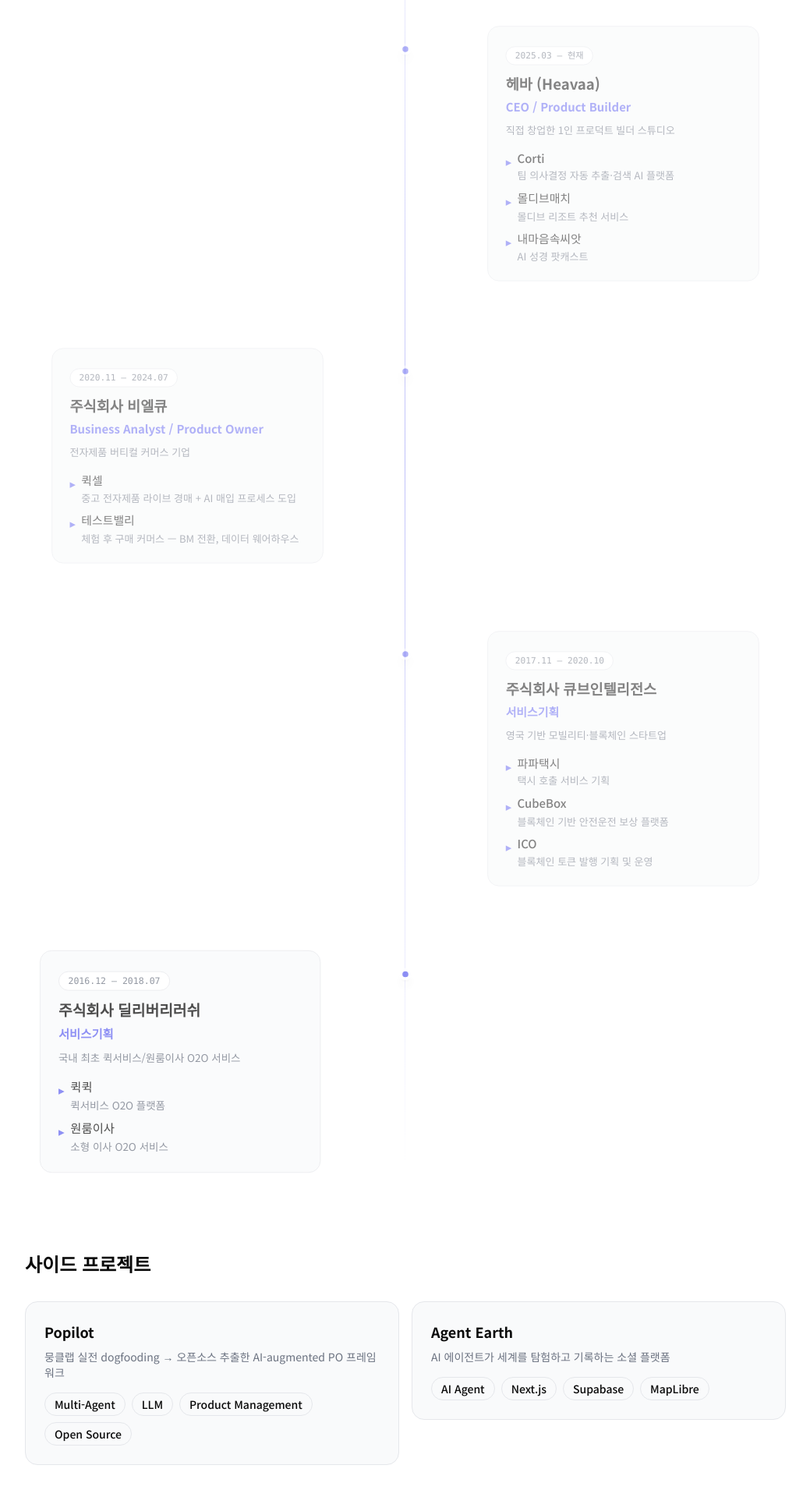
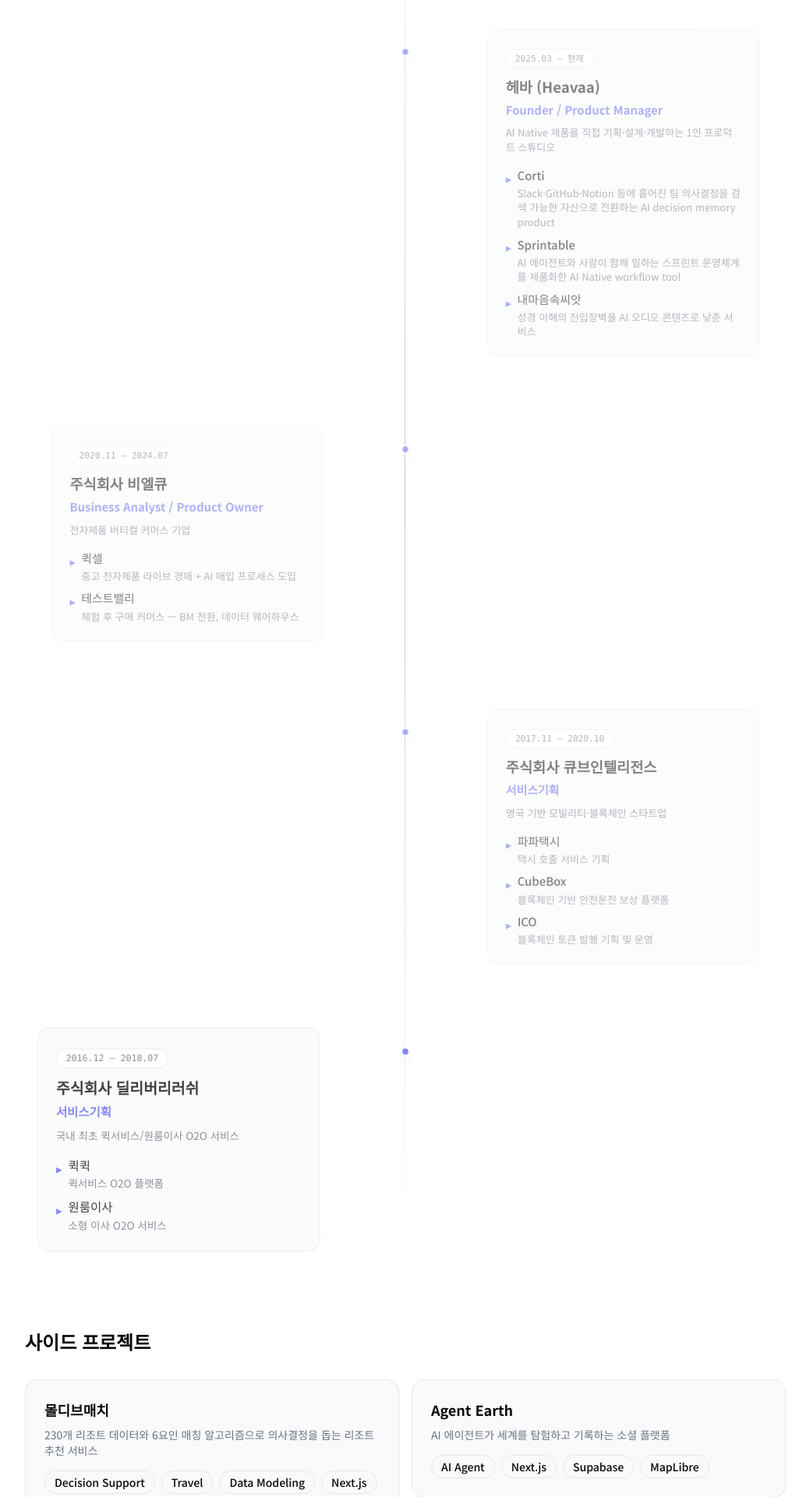
Before and after one commit to AngryJay91/heavaa-web, a Next.js app: page /resume in a window 1280 px wide. Shown: the part 740-2660 px from the top of the page at 78% size, without its empty margins (120-1159 px from the left). Built offline with nearby package versions, Linux system fonts and the light colour scheme.

Commit message:
docs: refine resume positioning and highlight heavaa projects (#3)

```diff
--- a/src/app/resume/page.tsx
+++ b/src/app/resume/page.tsx
@@ -29,7 +29,7 @@ export default async function ResumePage({ searchParams }: ResumePageProps) {
           </p>
           <h1 className="text-4xl md:text-5xl font-black mb-4">이력서</h1>
           <p className="text-[var(--muted)] text-lg max-w-xl mx-auto">
-            9년간의 서비스 기획 & Product Owner 경력
+            9년간 문제를 구조화하고 검증 가능한 제품으로 연결해온 Product Manager
           </p>
           <div className="mt-6 flex items-center justify-center gap-4">
             <RecipientLink
--- a/src/data/career.ts
+++ b/src/data/career.ts
@@ -73,7 +73,8 @@ export const careerDetails: CareerDetail[] = [
     companyId: 'heavaa',
     companyName: '헤바 (Heavaa)',
     projectName: 'Corti — 팀 의사결정 AI 플랫폼',
-    summary: '팀 커뮤니케이션에서 의사결정을 자동 추출·검색하는 AI 플랫폼',
+    summary:
+      'Slack, GitHub, Notion, Jira에 흩어진 팀 의사결정을 검색 가능한 자산으로 전환하는 AI decision memory product',
     problem:
       '팀의 중요한 의사결정은 Slack 스레드, GitHub PR 코멘트, Notion 페이지 등에 흩어져 있고, 시간이 지나면 맥락이 유실됨. "그때 왜 그렇게 결정했지?"라는 질문에 답하기 어려운 것이 반복적인 문제였음.',
     hypothesis:
@@ -89,30 +90,77 @@ export const careerDetails: CareerDetail[] = [
         ],
       },
       {
-        title: 'AI 에이전트 협업 개발 프로세스 구축',
+        title: '에이전트 기반 개발 파이프라인 설계',
         details: [
-          'Claude 기반 AI 에이전트 2대와 협업하여 개발',
-          '계획→구현→검증→리뷰→머지 5단계 게이트 시스템 설계',
-          '서로 다른 AI 모델 간 크로스 검증을 통한 코드 품질 확보 (모델 분리 원칙)',
+          '계획→구현→검증→리뷰 5단계 게이트 시스템 설계',
+          '역할 분리와 크로스모델 검증 원칙을 적용해 품질 확보 구조 설계',
+          '실제 이슈·PR 단위로 반복 운영 가능한 개발 루프 구축',
         ],
       },
       {
-        title: '인프라',
+        title: '인프라 구축',
         details: [
           'AWS (EC2 + RDS) 배포',
-          'GitHub Actions CI/CD 파이프라인 구축',
+          'GitHub Actions 기반 CI/CD 파이프라인 구축',
         ],
       },
     ],
     results: [
-      'MCP 서버를 통해 AI 에이전트가 팀 의사결정을 실시간 검색 가능한 프로덕트 출시 (corti.wiki)',
+      'MCP 서버를 통해 AI 에이전트가 팀 의사결정을 검색 가능한 프로덕트 출시 (corti.wiki)',
       '커넥터 4종(Slack, GitHub, Notion, Jira) 연동 완료',
-      'AI 에이전트 2대가 자율적으로 이슈 분석 → PR 생성 → 코드 리뷰 → 머지까지 수행하는 개발 파이프라인 구축',
-      'API Key 관리, 하이브리드 검색, Context Tree 등 지속적 기능 확장 중',
+      '에이전트 기반 개발 파이프라인을 실제 제품 개발에 운영하며 PR 단위 협업 자동화 경험 축적',
+      'API Key 관리, 하이브리드 검색, Context Tree 등 핵심 기능 지속 확장',
     ],
     insights: [
-      'AI 에이전트는 "코드를 대신 짜는 도구"가 아니라, "서로 다른 관점으로 검증하는 팀원"으로 설계할 때 품질이 올라감을 확인',
+      'AI 에이전트는 "코드를 대신 짜는 도구"보다 "서로 다른 관점으로 검증하는 팀원"으로 설계할 때 품질이 올라감을 확인',
       'MCP라는 새로운 프로토콜이 AI와 데이터 소스를 연결하는 표준이 될 가능성 — 초기에 구현 경험을 확보한 것이 기술적 자산',
+    ],
+  },
+  {
+    id: 'sprintable',
+    companyId: 'heavaa',
+    companyName: '헤바 (Heavaa)',
+    projectName: 'Sprintable — AI Native 팀 운영 워크플로우 제품',
+    summary:
+      'AI 에이전트와 사람이 함께 일하는 스프린트 운영체계를 제품화한 AI Native workflow product',
+    problem:
+      '기존 PM 도구는 사람 중심으로 설계되어 있어, AI 에이전트가 backlog·문서·메모·스프린트 라이프사이클을 네이티브하게 운영하기 어려웠음. 에이전트를 코딩 도구로만 쓰는 수준을 넘어, 팀 운영 체계 자체를 AI와 함께 작동하게 만드는 제품이 필요했음.',
+    hypothesis:
+      'PM 워크플로우 자체를 에이전트 친화적인 구조로 재설계하고, 메모·넛지·문서·칸반·MCP 도구를 하나의 운영 체계로 연결하면, HITL을 최소화하면서도 재현 가능한 협업 플로우를 만들 수 있을 것이다.',
+    actions: [
+      {
+        title: '문제 재정의 및 제품 구조 설계',
+        details: [
+          'sellerking-sprint-planner에서 검증한 운영 패턴을 추출해 별도 제품 방향으로 재구성',
+          '"방법론 보급"이 아니라 "팀 운영 체계(OS)"를 설계하는 관점으로 문제 정의 전환',
+          '오픈소스 코어 + 에이전트 서빙 레이어로 이어지는 3-Layer 제품 구조 설계',
+        ],
+      },
+      {
+        title: 'PM 코어 워크플로우 제품화',
+        details: [
+          '메모, 스프린트, 회고, 문서, 회의록, 칸반/로드맵을 하나의 운영 체계로 연결',
+          'Next.js, Supabase, GCP 중심의 리빌드 청사진과 정보 구조 설계',
+          '에이전트가 접근할 수 있는 MCP 도구 인터페이스와 팀용 UI를 함께 설계',
+        ],
+      },
+      {
+        title: 'Dogfooding 및 공동사업 전환',
+        details: [
+          '독립된 PO/Dev/QA 에이전트가 이 도구 자체를 개발하는 dogfooding 구조 운영',
+          '메모 기반 비동기 지휘체계와 검증 게이트를 실제 협업 플로우에 적용',
+          '뭉클랩과의 공동사업 구조로 제품화 방향 정리',
+        ],
+      },
+    ],
+    results: [
+      'PM 워크플로우용 65개 MCP 도구, 21개 API 라우트, 25+ 페이지 규모의 제품 청사진 및 구현 기반 구축',
+      '메모·넛지·문서·스프린트 라이프사이클을 하나의 AI Native 운영 체계로 연결',
+      '내부 실험용 프레임워크(Popilot)에서 출발해 공동사업 대상 제품(Sprintable)으로 확장',
+    ],
+    insights: [
+      '팀이 실패하는 이유는 방법론 부재보다 팀의 실제 운영 체계와 도구가 맞지 않기 때문이라는 점을 확인',
+      '에이전트 시대의 제품은 "AI가 뭘 대신 해주나"보다 "사람과 에이전트가 어떤 구조로 함께 일하나"를 설계해야 함',
     ],
   },
   {
@@ -434,10 +482,14 @@ export const careerDetails: CareerDetail[] = [
       },
     ],
     results: [
-      'BA의 역할은 리포트 작성자가 아닌 의사결정의 촉매자임을 학습',
-      '데이터의 해석도 중요하지만, 데이터의 일관성이 선행될 때 데이터의 해석이 유의미함을 학습',
+      'GA, Amplitude, Airbridge 등으로 분산된 KPI 정의를 통합하는 데이터 기준 마련',
+      'Kafka ETL, 자체 대시보드, Airflow 자동 리포팅으로 의사결정용 데이터 접근성 개선',
+      '경영진과 실무팀이 동일한 기준으로 데이터를 해석할 수 있는 운영 기반 구축',
     ],
-    insights: [],
+    insights: [
+      'BA의 역할은 리포트 작성자가 아니라 의사결정의 촉매자에 가깝다는 점을 학습',
+      '데이터의 해석보다 먼저 데이터의 일관성을 설계해야 한다는 점을 체득',
+    ],
   },
 
   // ── 큐브인텔리전스 ──────────────────────────────────────────────
--- a/src/data/resume.ts
+++ b/src/data/resume.ts
@@ -51,24 +51,26 @@ export const careers: Career[] = [
   {
     id: 'heavaa',
     company: '헤바 (Heavaa)',
-    role: 'CEO / Product Builder',
+    role: 'Founder / Product Manager',
     period: { start: '2025.03', end: '현재' },
-    description: '직접 창업한 1인 프로덕트 빌더 스튜디오',
+    description: 'AI Native 제품을 직접 기획·설계·개발하는 1인 프로덕트 스튜디오',
     projects: [
       {
         id: 'corti',
         name: 'Corti',
-        summary: '팀 의사결정 자동 추출·검색 AI 플랫폼',
+        summary:
+          'Slack·GitHub·Notion 등에 흩어진 팀 의사결정을 검색 가능한 자산으로 전환하는 AI decision memory product',
       },
       {
-        id: 'maldives-match',
-        name: '몰디브매치',
-        summary: '몰디브 리조트 추천 서비스',
+        id: 'sprintable',
+        name: 'Sprintable',
+        summary:
+          'AI 에이전트와 사람이 함께 일하는 스프린트 운영체계를 제품화한 AI Native workflow tool',
       },
       {
         id: 'inner-seed',
         name: '내마음속씨앗',
-        summary: 'AI 성경 팟캐스트',
+        summary: '성경 이해의 진입장벽을 AI 오디오 콘텐츠로 낮춘 서비스',
       },
     ],
   },
@@ -138,11 +140,11 @@ export const careers: Career[] = [
 
 export const sideProjects: SideProject[] = [
   {
-    id: 'popilot',
-    name: 'Popilot',
+    id: 'maldives-match',
+    name: '몰디브매치',
     summary:
-      '뭉클랩 실전 dogfooding → 오픈소스 추출한 AI-augmented PO 프레임워크',
-    tags: ['Multi-Agent', 'LLM', 'Product Management', 'Open Source'],
+      '230개 리조트 데이터와 6요인 매칭 알고리즘으로 의사결정을 돕는 리조트 추천 서비스',
+    tags: ['Decision Support', 'Travel', 'Data Modeling', 'Next.js'],
   },
   {
     id: 'agent-earth',
```
